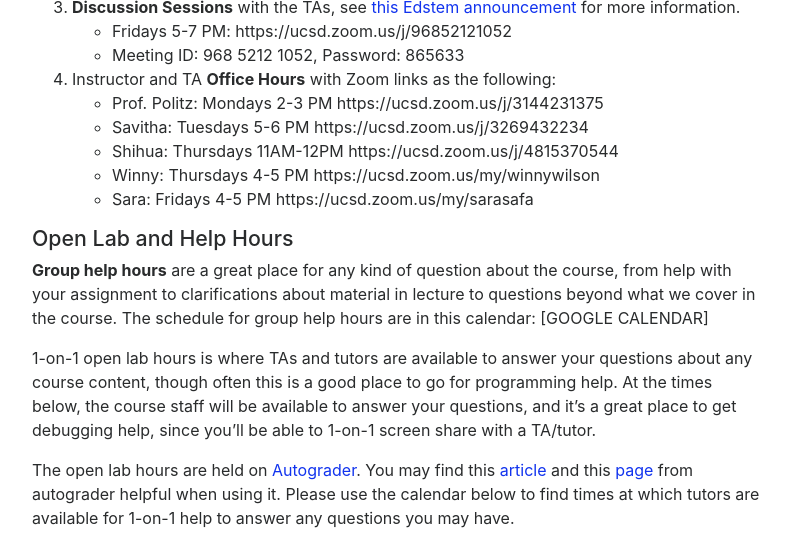
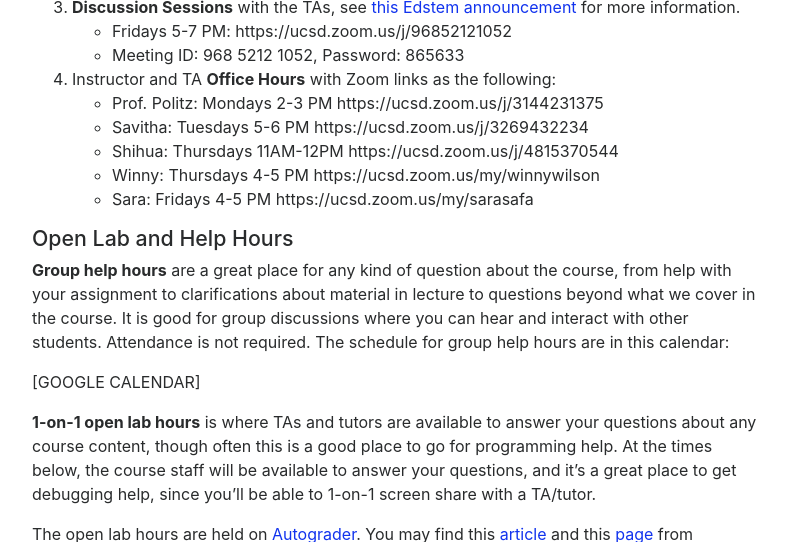
Before and after one commit to ucsd-cse8a-w21/ucsd-cse8a-w21.github.io, a Jekyll site: the page built from index.md, in a window 1280 px wide and 900 px high, scrolled down 1327 px, cut to the strip 0-542 px from the top of the window. Shown: the whole strip, without its empty margins (243-1033 px from the left). Built offline with Jekyll 4.4.1, drawn with Linux system fonts in a browser that asks for light colours; nearby versions of some CDN libraries.

Commit message:
Update index.md

```diff
--- a/index.md
+++ b/index.md
@@ -52,13 +52,14 @@ There are lots of opportunities to get help in CSE 8A! These include:
     - Sara: Fridays 4-5 PM https://ucsd.zoom.us/my/sarasafa
 
 ### Open Lab and Help Hours
-**Group help hours** are a great place for any kind of question about the course, from help with your assignment to clarifications about material in lecture to questions beyond what we cover in the course.
+**Group help hours** are a great place for any kind of question about the course, from help with your assignment to clarifications about material in lecture to questions beyond what we cover in the course. It is good for group discussions where you can hear and interact with other students. Attendance is not required.
 The schedule for group help hours are in this calendar:
+
 [GOOGLE CALENDAR]
 
 
 
-1-on-1 open lab hours is where TAs and tutors are available to answer your questions about any course content, though often this is a good place to go for programming help. At the times below, the course staff will be available to answer your questions, and it’s a great place to get debugging help, since you’ll be able to 1-on-1 screen share with a TA/tutor.
+**1-on-1 open lab hours** is where TAs and tutors are available to answer your questions about any course content, though often this is a good place to go for programming help. At the times below, the course staff will be available to answer your questions, and it’s a great place to get debugging help, since you’ll be able to 1-on-1 screen share with a TA/tutor.
 
 
 The open lab hours are held on [Autograder](https://autograder.ucsd.edu/). You may find this [article](https://docs.google.com/document/d/1Ck_M0b9nrIjoCVxX0Fa5GCNnbCSCdJ_jBGLnJSaiQRE/)
```
